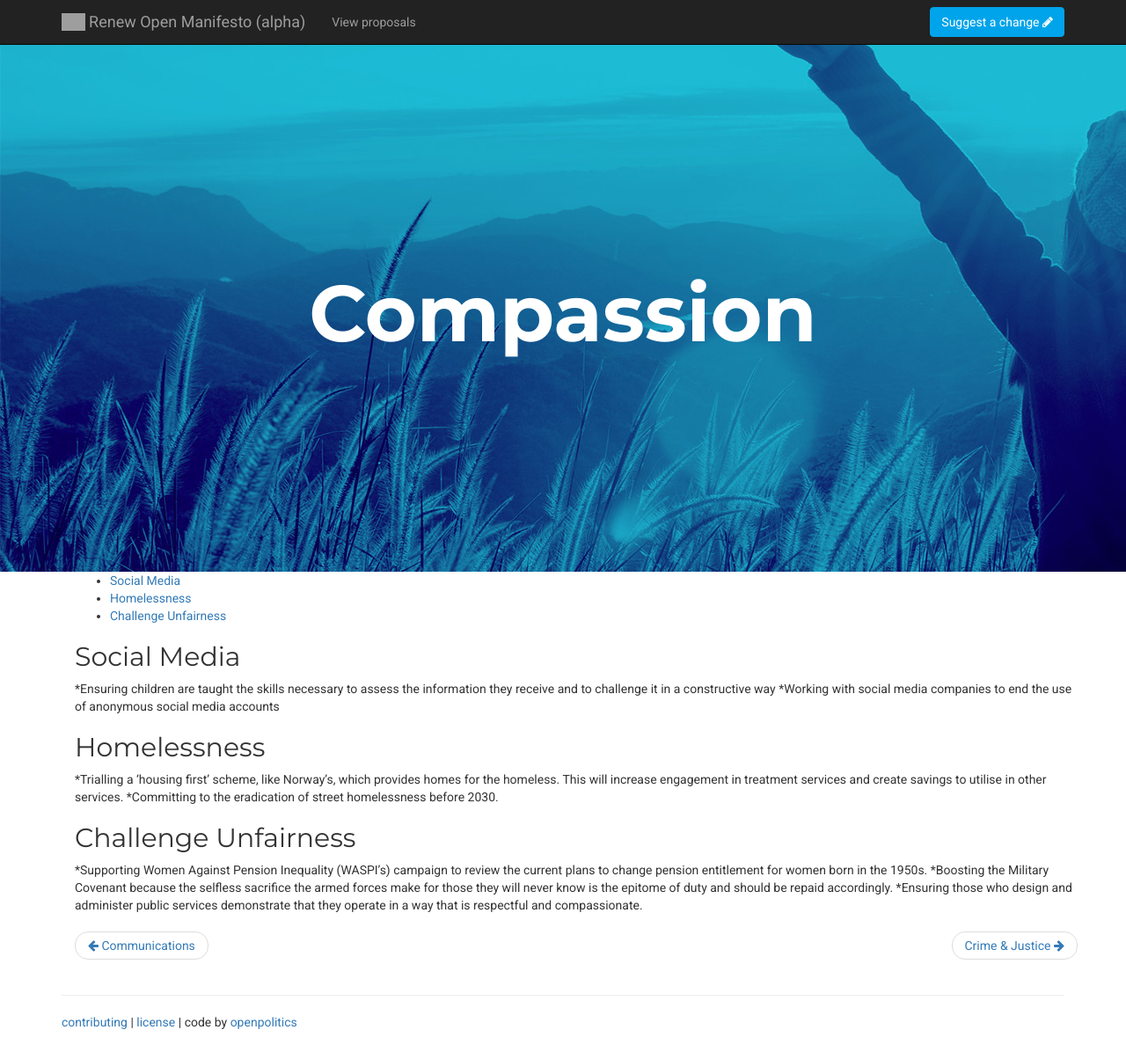
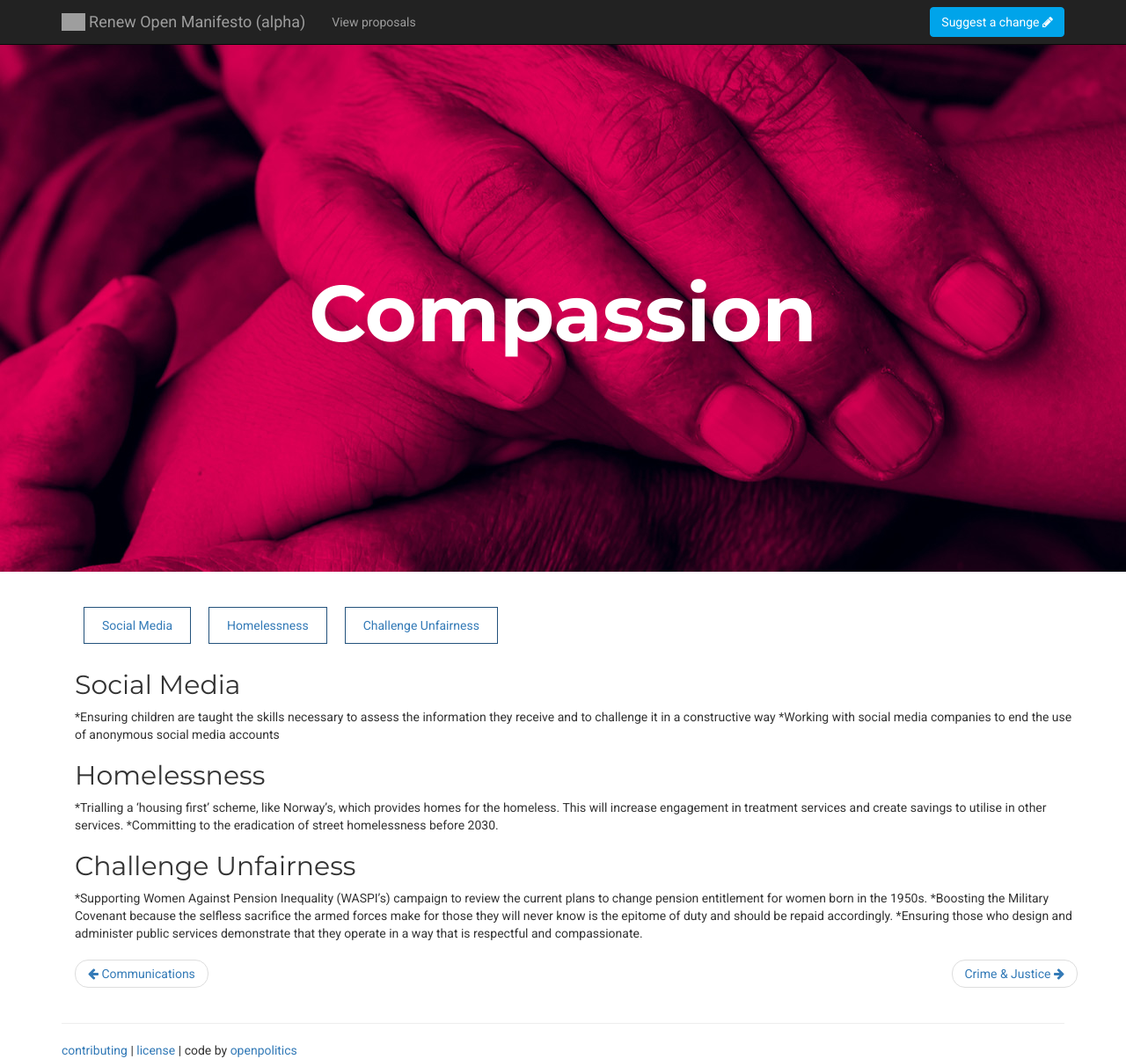
Before and after one commit to Renewparty/renew-manifesto, a Jekyll site: the page built from policies/compassion.md, in a window 1280 px wide and 1204 px high. Shown: the whole window at 88% size. Built offline with Jekyll 4.4.1, drawn with Linux system fonts in a browser that asks for light colours; grey boxes are pictures that could not be loaded.

Commit message:
fixed bg policies

```diff
--- a/css/style.scss
+++ b/css/style.scss
@@ -29,10 +29,21 @@
 	vertical-align: middle;
 	font-weight: bold;
 	font-size: 90px;
-
 }
 .mt20 {
 margin-top: 20px;
+}
+#toc{
+	overflow: hidden;
+    padding: 0;
+    margin-top: 30px;
+}
+#toc li {
+	float: left;
+    padding: 10px 20px;
+    margin: 10px;
+    border: 1px solid #23527c;
+    list-style: none;
 }
 .hoverblack {
     padding: 10px 20px;
@@ -67,22 +78,22 @@
 .homefairness {
     background: url(../img/democracy-2.jpg) no-repeat center center;
 }
-.security{
+.Security{
     background: url(../img/bg-safety-and-security.jpg) no-repeat center center!important;
 }
-.health{
+.Health{
     background: url(../img/health.jpg) no-repeat center center!important;
 }
-.compassion{
+.Compassion{
     background: url(../img/bg-compassion.jpg) no-repeat center center!important;
 }
-.investment{
+.Investment{
     background: url(../img/bg-investment.jpg) no-repeat center center!important;
 }
-.openness{
+.Openness{
     background: url(../img/bg-openness2.jpg) no-repeat center center!important;
 }
 .bg.Renew.Manifesto,
-.democracy{
+.Democracy{
     background: url(../img/bg-manifesto.jpg) no-repeat center center!important;
 }
```
Lines whose indentation alone changed are shown as unchanged.
